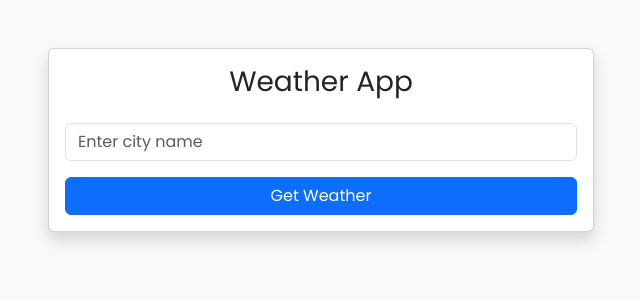
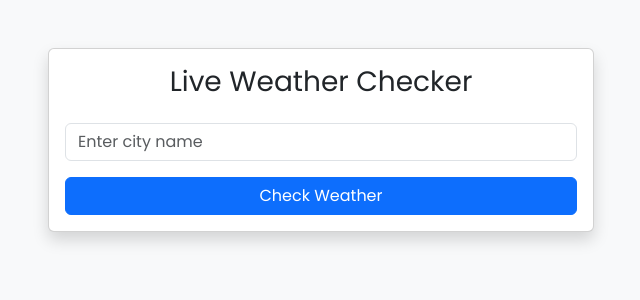
Before and after one commit to Sweata-Biswas/genai-journey, a Flask app: page / in a window 1280 px wide. Shown: the top 300 px of the page, without its empty margins (319-959 px from the left). Run offline with Flask 3, Linux system fonts and the light colour scheme.

Commit message:
weather icons and UI improvements

```diff
--- a/weather-web-app/app.py
+++ b/weather-web-app/app.py
@@ -20,11 +20,30 @@ def index():
             temperature = data['current_condition'][0]['temp_C']
             humidity = data['current_condition'][0]['humidity']
             weather_desc = data['current_condition'][0]['weatherDesc'][0]["value"]
+            description_lower = weather_desc.lower()
+            if "rain" in description_lower:
+                weather_icon = "🌧️"
+
+            elif "cloud" in description_lower:
+                weather_icon = "☁️"
+
+            elif "sun" in description_lower or "clear" in description_lower:
+                weather_icon = "☀️"
+
+            elif "haze" in description_lower or "mist" in description_lower:
+                weather_icon = "🌫️"
+
+            elif "storm" in description_lower or "thunder" in description_lower:
+                weather_icon = "⛈️"
+
+            else:
+                weather_icon = "🌍"
             weather={
                 'city': city,
                 'temperature':temperature,
                 'humidity': humidity,
-                'description': weather_desc
+                'description': weather_desc,
+                'icon': weather_icon
             }
         except Exception as e:
             error={
--- a/weather-web-app/templates/index.html
+++ b/weather-web-app/templates/index.html
@@ -15,7 +15,9 @@
 
 <div class="card-body">
 
-<h3 class="text-center mb-4">Weather App</h3>
+<h3 class="text-center mb-4">
+Live Weather Checker
+</h3>
 
 <form method="POST">
 
@@ -28,7 +30,7 @@ required
 >
 
 <button class="btn btn-primary w-100">
-Get Weather
+Check Weather
 </button>
 
 </form>
@@ -41,7 +43,7 @@ Get Weather
 <div class="card-body text-center">
 
 <h4>{{ weather.city }}</h4>
-
+    <h1>{{ weather.icon }}</h1>
 <p class="mb-1">
 Temperature: {{ weather.temperature }} °C
 </p>
```
